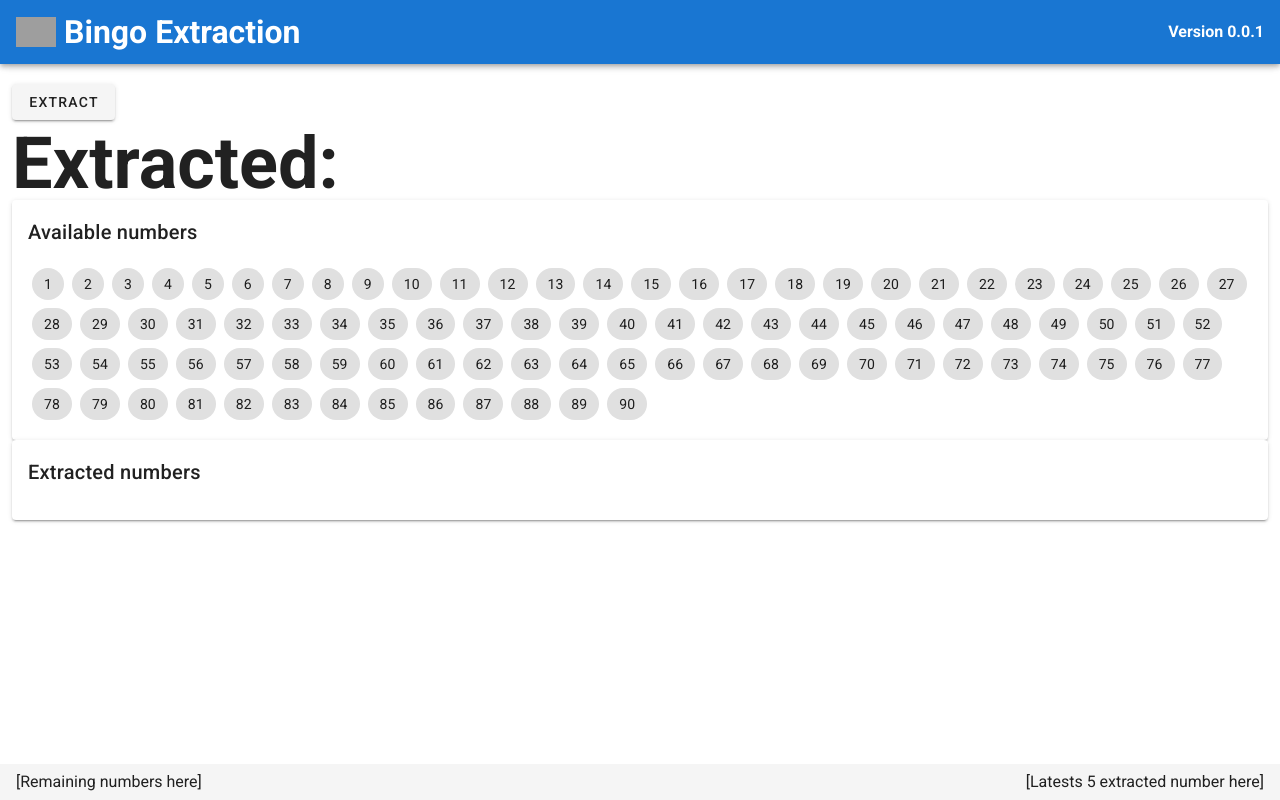
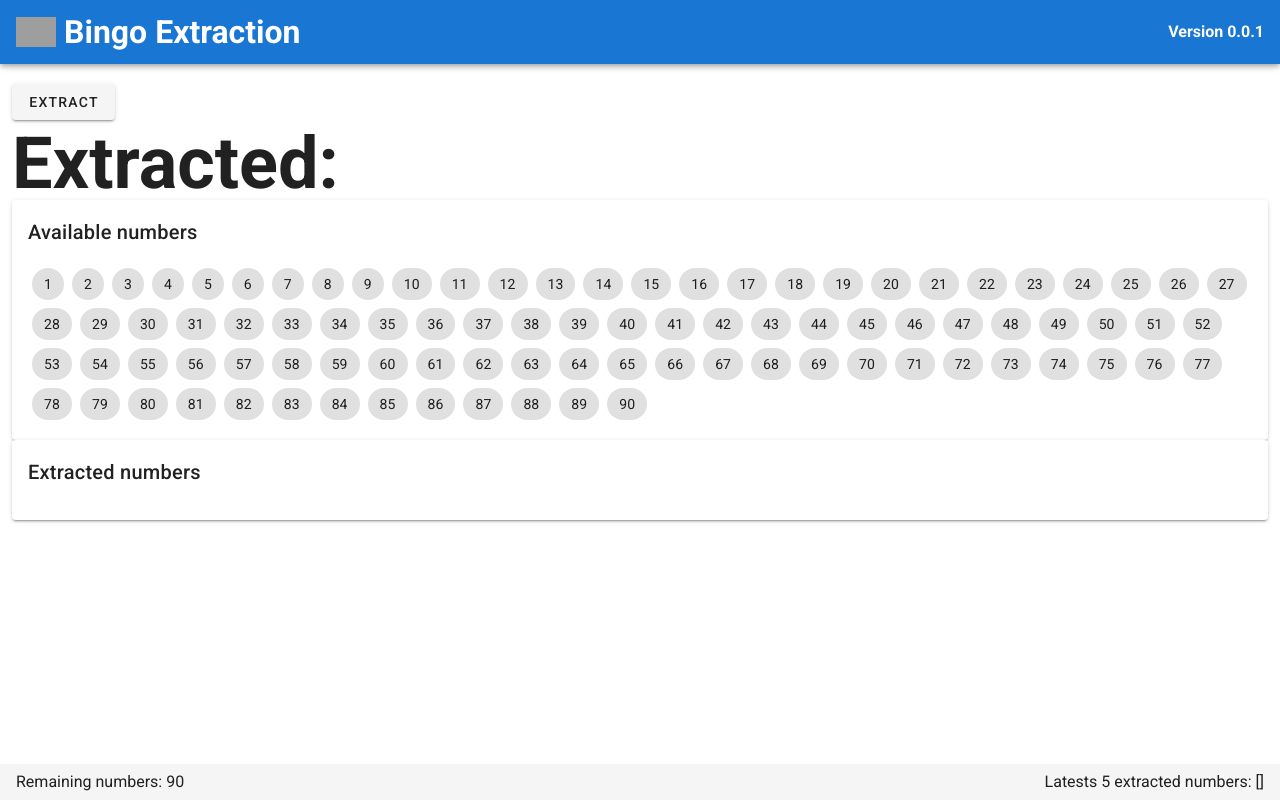
Before and after one commit to dennybiasiolli/bingo-extraction, a Vue app: page / in a window 1280 px wide. Built offline with nearby package versions, Linux system fonts and the light colour scheme; grey boxes are pictures that could not be loaded.

Commit message:
Footer: updating to store usage, improvin tests

```diff
--- a/src/views/Footer.vue
+++ b/src/views/Footer.vue
@@ -1,7 +1,20 @@
 <template>
   <v-footer>
-    [Remaining numbers here]
+    Remaining numbers: {{ remainingNumbers }}
     <v-spacer />
-    [Latests 5 extracted number here]
+    Latests 5 extracted numbers: [{{ reversedExtractedNumbers.slice(0, 5).join(', ') }}]
   </v-footer>
 </template>
+
+<script>
+import { mapState, mapGetters } from 'vuex';
+
+export default {
+  computed: {
+    ...mapState({
+      remainingNumbers: (state) => state.availableNumbers.length,
+    }),
+    ...mapGetters(['reversedExtractedNumbers']),
+  },
+};
+</script>
```
Also changed, not shown: 2 other files (tests, documents, lock files or other folders).
